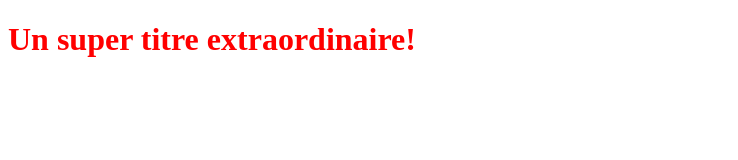
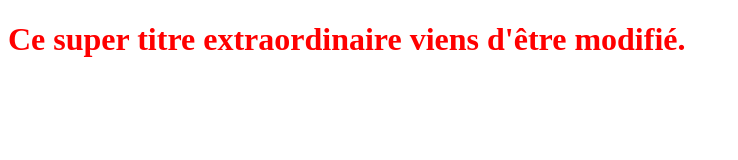
Before and after one commit to lou57810/OpenClassroom_projects, a plain HTML site: page index.html in a window 1280 px wide. Shown: the whole page, without its empty margins (0-738 px from the left). Drawn offline with Linux system fonts and the light colour scheme.

Commit message:
Modification du titre H1

```diff
--- a/index.html
+++ b/index.html
@@ -5,6 +5,6 @@
     <link rel="stylesheet" type="text/css" href="style.css">
 </head>
 <body>
-    <h1>Un super titre extraordinaire!</h1>
+    <h1>Ce super titre extraordinaire viens d'être modifié.</h1>
 </body>
 </html>
```
